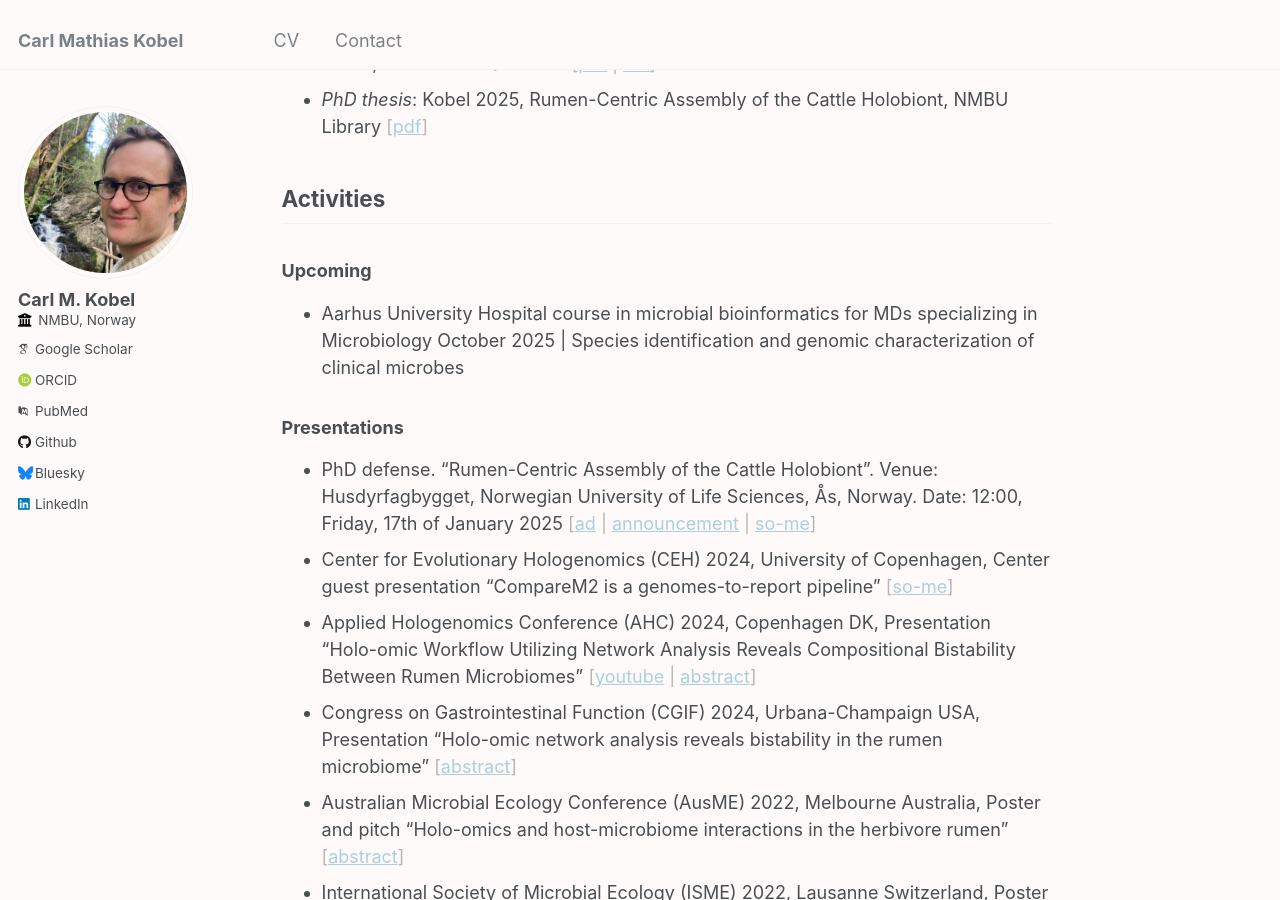
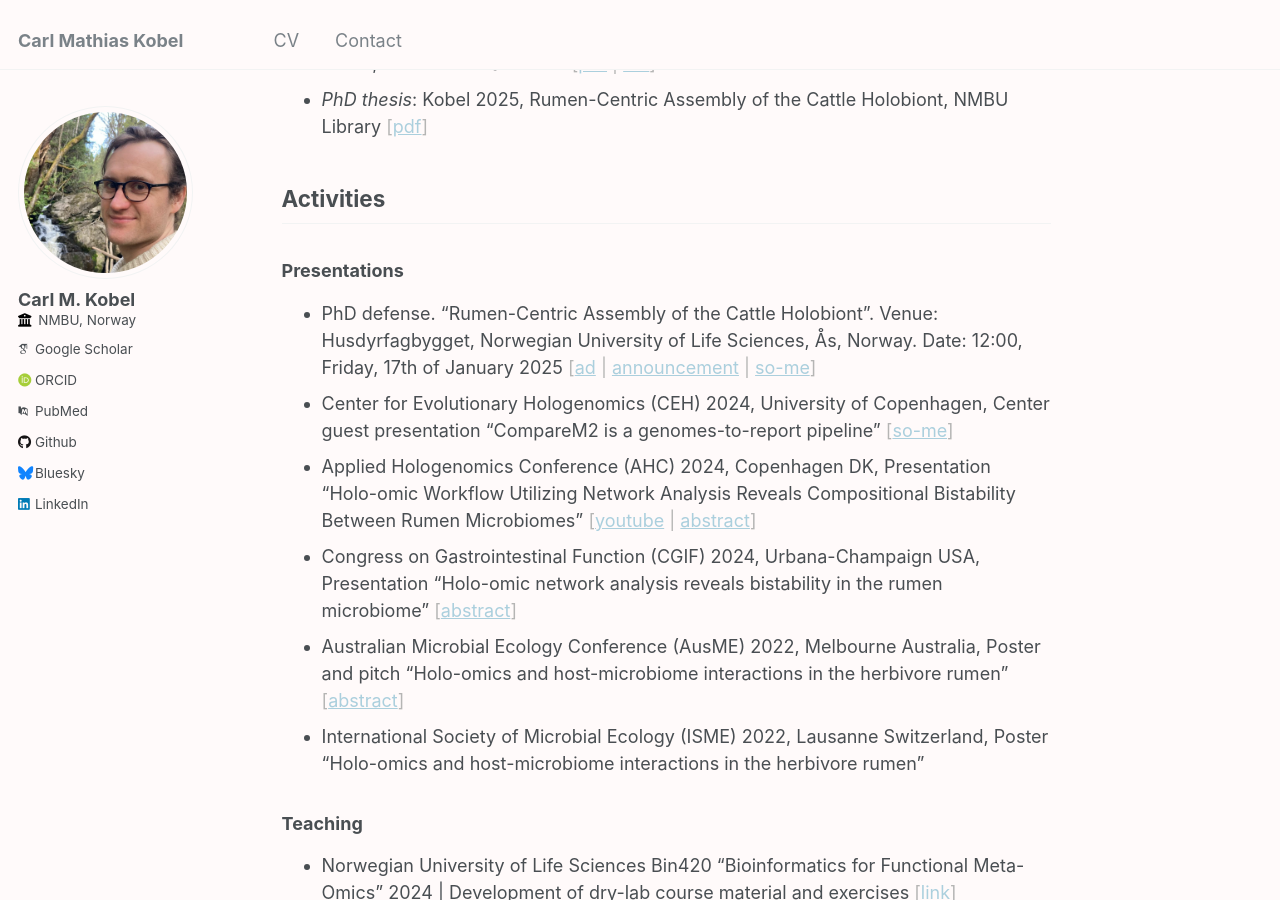
Before and after one commit to cmkobel/cmkobel.github.io, a Jekyll site: the page built from _pages/about.md, in a window 1280 px wide and 900 px high, scrolled down 539 px. Built offline with Jekyll 4.4.1, drawn with Linux system fonts in a browser that asks for light colours; some web fonts are replaced.

Commit message:
Remove upcoming course from activities
Removed upcoming course details from activities section.

```diff
--- a/_pages/about.md
+++ b/_pages/about.md
@@ -20,9 +20,6 @@ Currently open to work.
   - *PhD thesis*: Kobel 2025, Rumen-Centric Assembly of the Cattle Holobiont, NMBU Library <span class="shaded">[[pdf](https://raw.githubusercontent.com/cmkobel/cmkobel.github.io/refs/heads/master/files/thesis_merge__170x240_-28.pdf)]</span>
 
 ## Activities
-
-### Upcoming
-- Aarhus University Hospital course in microbial bioinformatics for MDs specializing in Microbiology October 2025 \| Species identification and genomic characterization of clinical microbes
 
 ### Presentations
 
```
